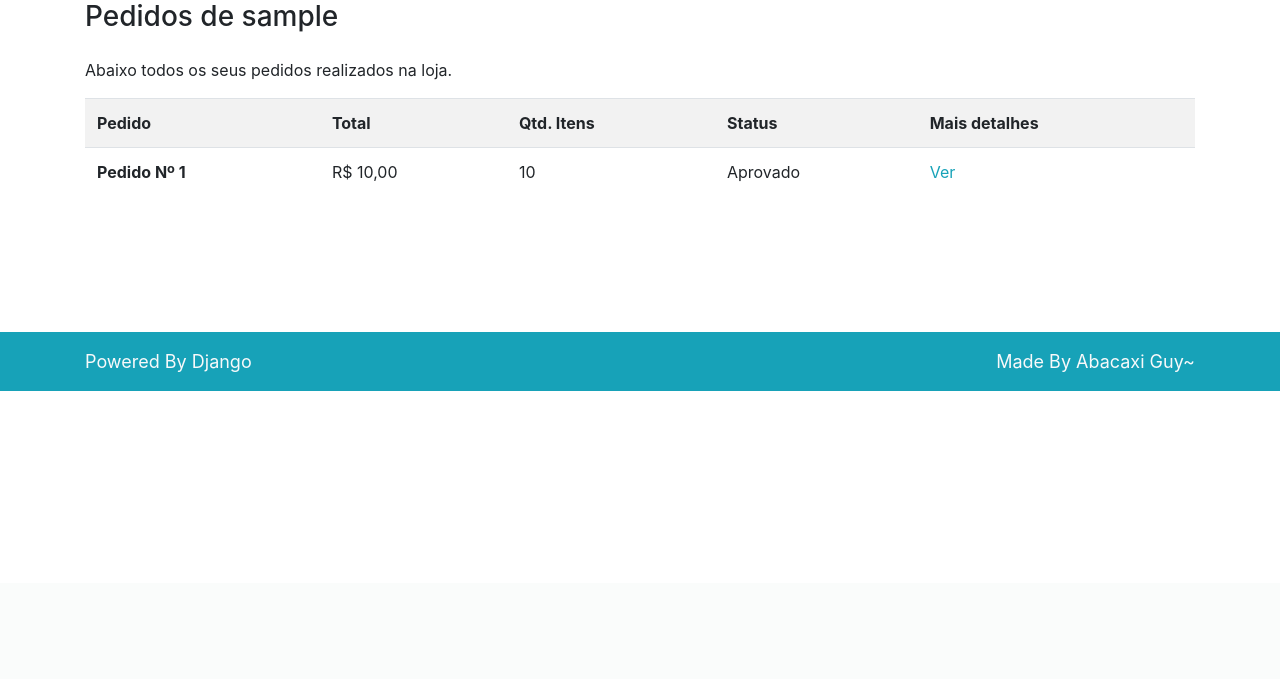
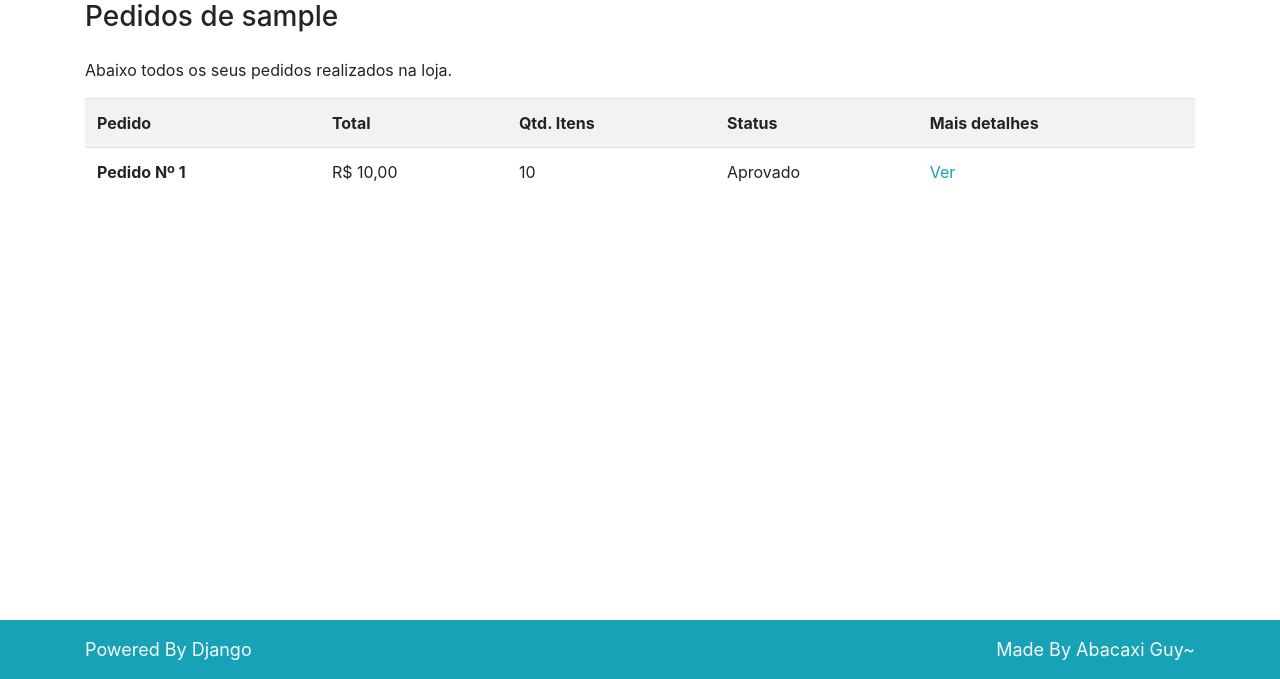
Before and after one commit to abacaxiguy/ecommerce-mr-robot, a Django app: page /order/lists/ in a window 1280 px wide. Shown: the part 217-896 px from the top of the page. Before the commit the page ends 608 px from the top, so only its background shows below. Run offline with Django 3.2, Linux system fonts and the light colour scheme; a user stored in the database is signed in; tables that the repository leaves empty hold one stand-in row (values such as "Sample post"); some libraries are stand-ins or nearby versions.

```diff
--- a/pedido/templates/pedido/list_orders.html
+++ b/pedido/templates/pedido/list_orders.html
@@ -5,7 +5,7 @@
 
 {% block conteudo %}
 <br>
-<div class="row mt-5">
+<div class="row mt-5" style="min-height:500px;">
     <div class="col">
         <h3 class="mb-4">Pedidos de {{request.user}}</h3>
         <p>Abaixo todos os seus pedidos realizados na loja.</p>
```
Also changed, not shown: media/produto_imagens/2022/03/71RYrA1LmRL._AC_SL1200_.jpg (renamed from media/produto_imagens/2021/10/71RYrA1LmRL._AC_SL1200_.jpg), media/produto_imagens/2022/03/D_NQ_NP_751798-MLB33089338186_122019-O.webp (added), media/produto_imagens/2022/03/almofada-f-society-hacked-mr-robot1-78b891a395016fc2df1600459578_c8WIDl3.jpg (added).
